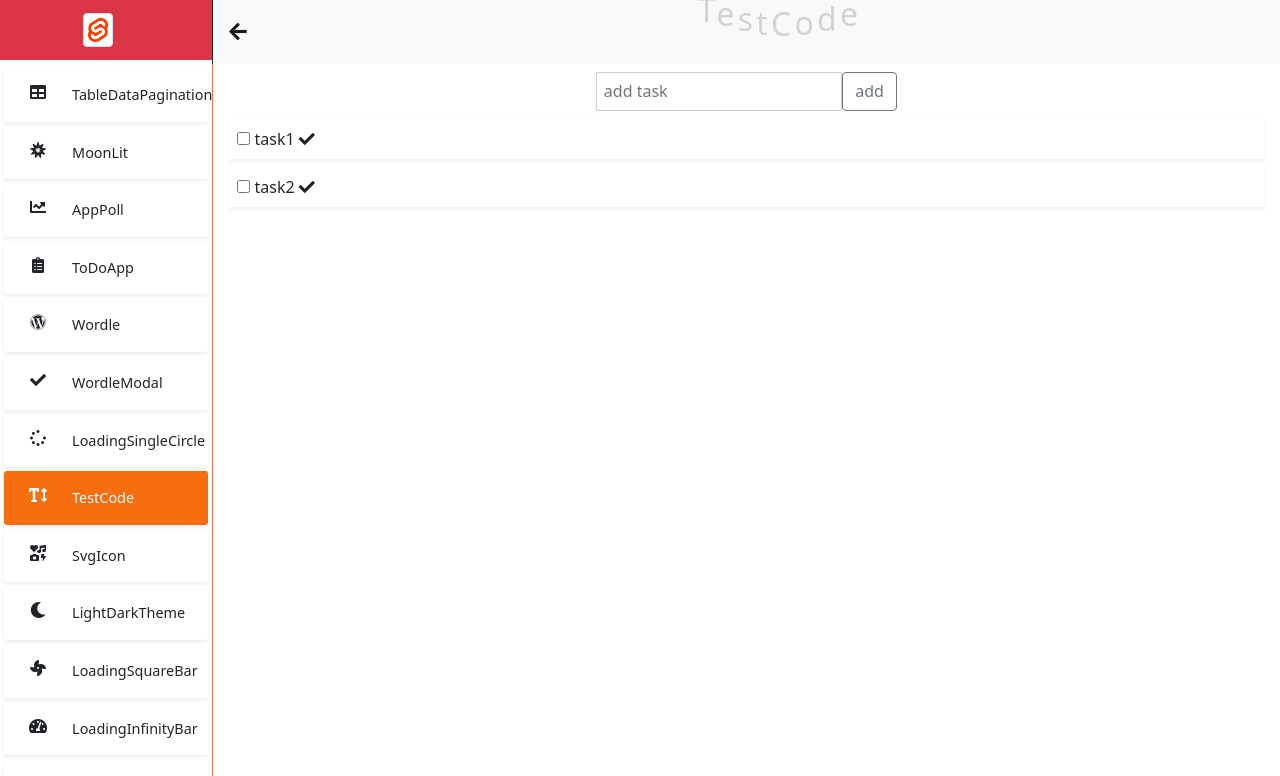
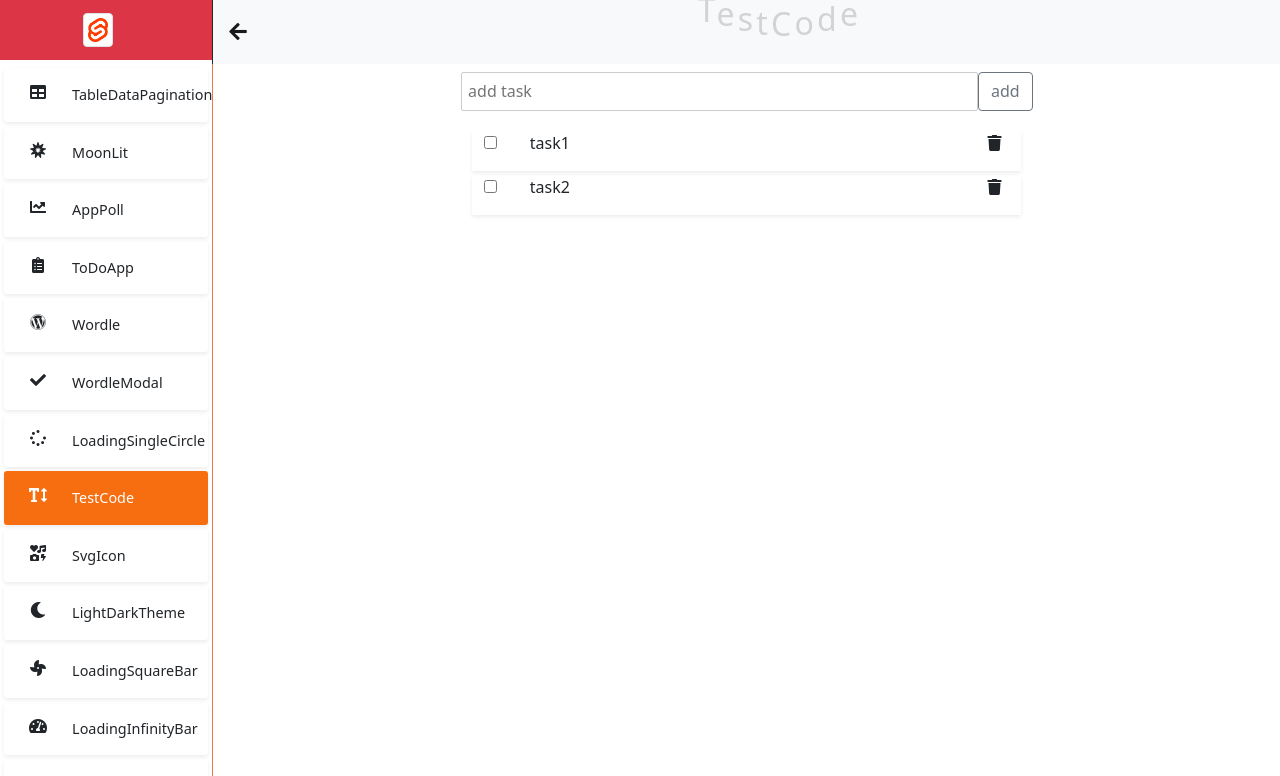
Before and after one commit to SultanCse/Svelte-Components, a Svelte app: page / in a window 1280 px wide. Shown: the top 776 px of the page. Built offline with nearby package versions, Linux system fonts and the light colour scheme; a web font is replaced by a local one.

Commit message:
todo fixes

```diff
--- a/src/components/TestCode.svelte
+++ b/src/components/TestCode.svelte
@@ -1,6 +1,7 @@
 <script>
-    let task=''
-    let todo = { task: '', completed: false, date: new Date() }
+    let task='';
+    let completed = false;
+    let todo = { task, completed, date: new Date() }
     let todos = [{ task: 'task1', completed: false, date: new Date() },
         { task: 'task2', completed: false, date: new Date() },];
 
@@ -18,15 +19,40 @@
 </script>
 
 <div class="d-flex justify-content-center m-2">
-  <input type="text" placeholder="add task" bind:value={task} />
+  <input
+    type="text"
+    placeholder="add task"
+    autofocus="autofocus"
+    bind:value={task}
+    class="w50"
+  />
   <div class="btn btn-outline-secondary" on:click={() => addTodo()}>add</div>
 </div>
-{#each todos as todo}
-  <div class="m-2 p-2 shadow-sm">
-    <input type="checkbox" />
-    <span>{todo.task}</span>
-    <i class="fas fa-check" />
+
+<div class="d-flex justify-content-center">
+  <div class="m-2 w50">
+    {#each todos as todo}
+      <div class="row  shadow-sm justify-content-center my-1">
+        <div class="col-1"><input type="checkbox" /></div>
+        <div class="col"><p>{todo.task}</p></div>
+        <div class="col-1"><i class="fas fa-trash font-red" /></div>
+      </div>
+    {/each}
   </div>
-{/each}
+</div>
 
 <!-- {#each todos as todo} -->
+<style>
+  .w75 {
+    width: 75%;
+  }
+  .w50 {
+    width: 50%;
+  }
+  .w25 {
+    width: 25%;
+  }
+  input:focus {
+    outline: none;
+  }
+</style>
```
Also changed, not shown: public/build/bundle.css, public/build/bundle.js, 1 other file (tests, documents, lock files or other folders).
